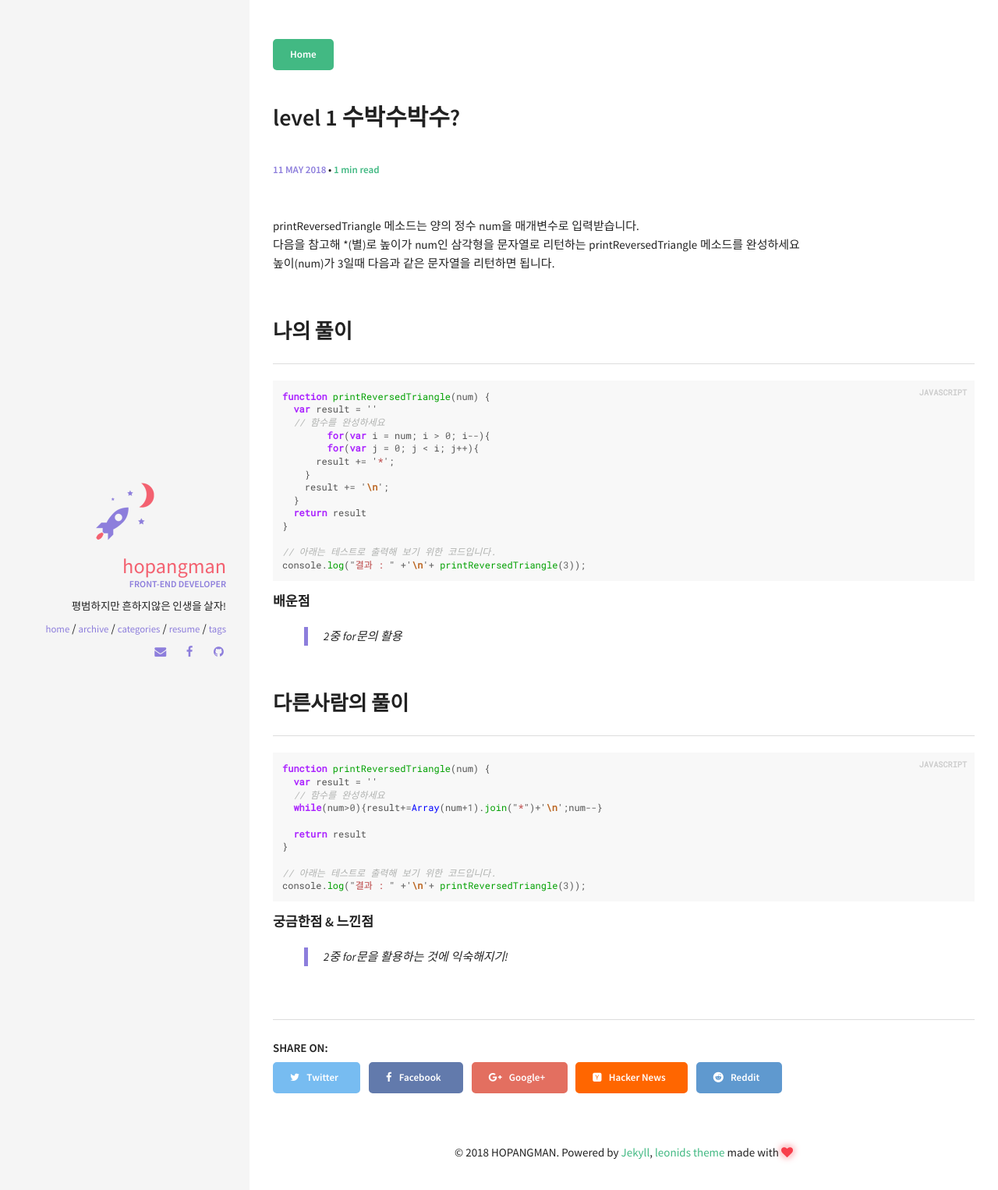
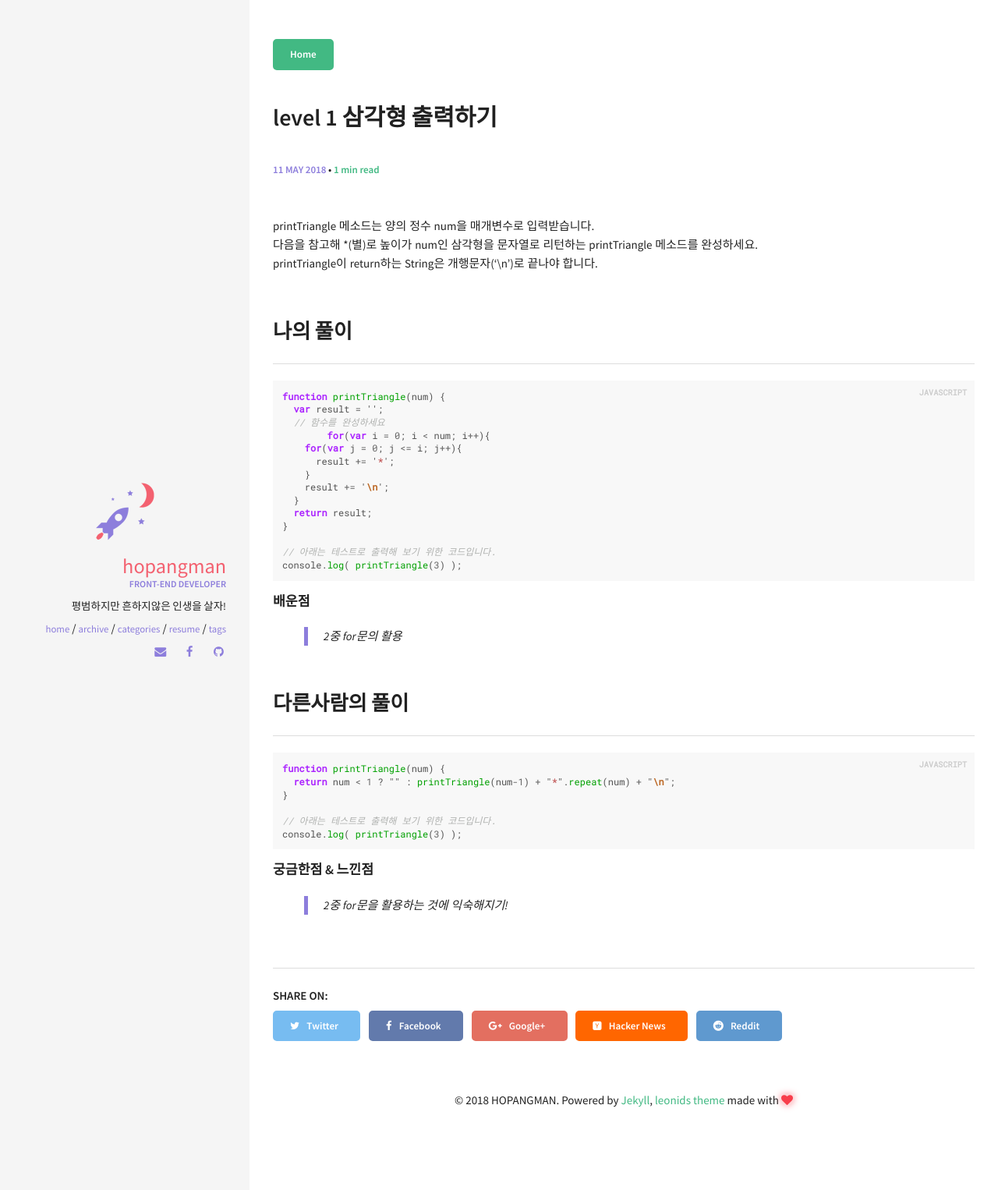
Before and after one commit to hopangman/hopangman.github.io, a Jekyll site: the page built from _posts/algorithm/2018-05-10-al-level1-삼각형출력.md, in a window 1280 px wide. Shown: the top 1526 px of the page at 78% size. Built offline with Jekyll 4.4.1, drawn with Linux system fonts in a browser that asks for light colours; comment, search, counter and statistics services are not loaded.

Commit message:
update post Al 삼각형출력

```diff
--- a/_posts/algorithm/2018-05-10-al-level1-삼각형출력.md
+++ b/_posts/algorithm/2018-05-10-al-level1-삼각형출력.md
@@ -1,32 +1,32 @@
 ---
 layout: post
-title: "level 1 수박수박수?"
+title: "level 1 삼각형 출력하기"
 date:   2018-05-10 17:24:00
 categories: [알고리즘문제풀이]
 tags: [Algorithm]
 comments: true
 ---
-printReversedTriangle 메소드는 양의 정수 num을 매개변수로 입력받습니다.
-다음을 참고해 *(별)로 높이가 num인 삼각형을 문자열로 리턴하는 printReversedTriangle 메소드를 완성하세요
-높이(num)가 3일때 다음과 같은 문자열을 리턴하면 됩니다.
+printTriangle 메소드는 양의 정수 num을 매개변수로 입력받습니다.
+다음을 참고해 *(별)로 높이가 num인 삼각형을 문자열로 리턴하는 printTriangle 메소드를 완성하세요.
+printTriangle이 return하는 String은 개행문자('\n')로 끝나야 합니다.
 
 <!--more-->
 ## 나의 풀이
 {% highlight javascript %}
-function printReversedTriangle(num) {
-  var result = ''
+function printTriangle(num) {
+  var result = '';
   // 함수를 완성하세요
-	for(var i = num; i > 0; i--){
-  	for(var j = 0; j < i; j++){
+	for(var i = 0; i < num; i++){
+    for(var j = 0; j <= i; j++){
       result += '*';
     }
     result += '\n';
   }
-  return result
+  return result;
 }
 
 // 아래는 테스트로 출력해 보기 위한 코드입니다.
-console.log("결과 : " +'\n'+ printReversedTriangle(3));
+console.log( printTriangle(3) );
 {% endhighlight %}
 
 ##### 배운점
@@ -35,16 +35,12 @@ console.log("결과 : " +'\n'+ printReversedTriangle(3));
 ## 다른사람의 풀이
 
 {% highlight javascript %}
-function printReversedTriangle(num) {
-  var result = ''
-  // 함수를 완성하세요
-  while(num>0){result+=Array(num+1).join("*")+'\n';num--}
-
-  return result
+function printTriangle(num) {
+  return num < 1 ? "" : printTriangle(num-1) + "*".repeat(num) + "\n";
 }
 
 // 아래는 테스트로 출력해 보기 위한 코드입니다.
-console.log("결과 : " +'\n'+ printReversedTriangle(3));
+console.log( printTriangle(3) );
 {% endhighlight %}
 
 ##### 궁금한점 & 느낀점
```
